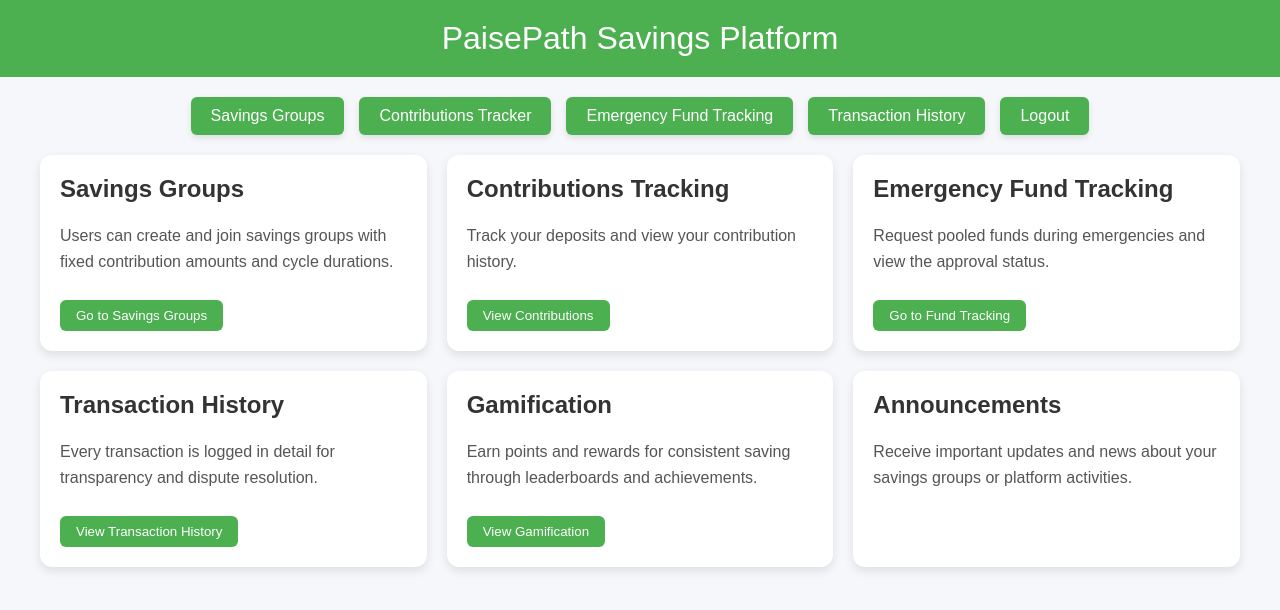
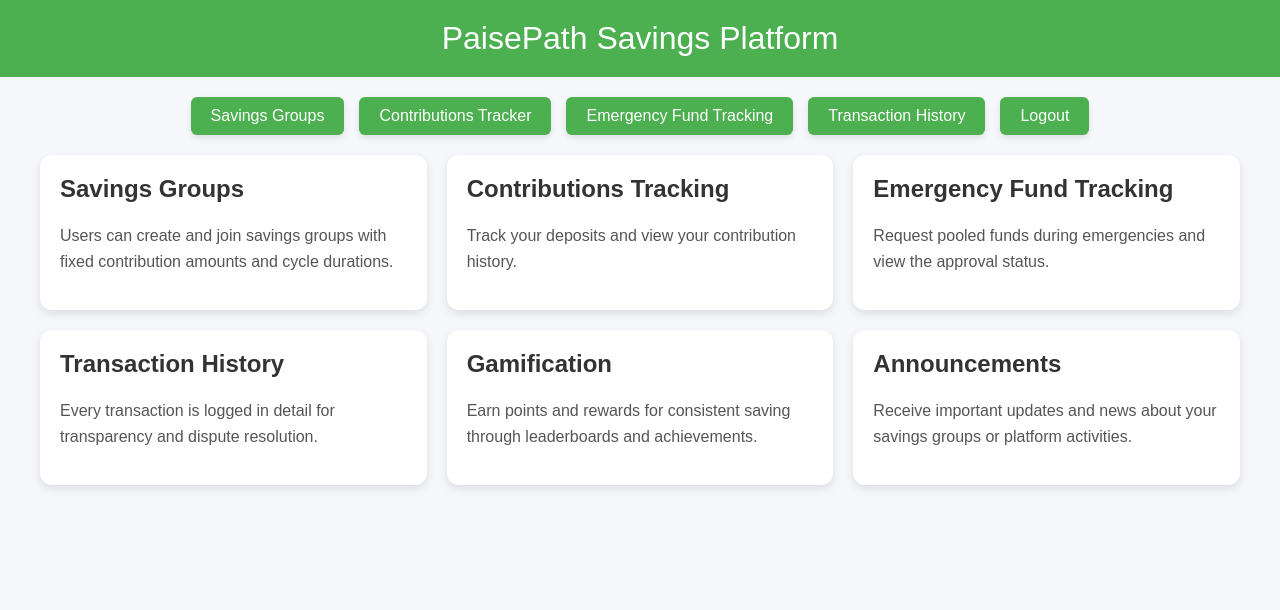
Before and after one commit to annumd/paisepath2, a plain HTML site: page features.html in a window 1280 px wide. Drawn offline with Linux system fonts and the light colour scheme.

Commit message:
Update features.html

```diff
--- a/features.html
+++ b/features.html
@@ -10,6 +10,7 @@
       background: #f5f7fa;
       margin: 0;
     }
+
     header {
       background: #4CAF50;
       color: white;
@@ -17,12 +18,14 @@
       padding: 20px 0;
       font-size: 2em;
     }
+
     .top-buttons {
       display: flex;
       justify-content: center;
       margin: 20px 0;
       gap: 15px;
     }
+
     .top-buttons button {
       padding: 10px 20px;
       background: #4CAF50;
@@ -34,37 +37,52 @@
       box-shadow: 0 3px 6px rgba(0,0,0,0.1);
       transition: background 0.3s ease;
     }
-    .top-buttons button:hover { background: #45a049; }
+
+    .top-buttons button:hover {
+      background: #45a049;
+    }
+
     .container {
       max-width: 1200px;
       margin: 10px auto;
       padding: 0 20px;
     }
+
     .features-grid {
       display: grid;
       grid-template-columns: repeat(auto-fit, minmax(300px, 1fr));
       gap: 20px;
     }
+
+    /* Clickable feature cards */
     .feature-card {
       background: white;
       border-radius: 12px;
       box-shadow: 0 4px 10px rgba(0,0,0,0.1);
       padding: 20px;
-      transition: transform 0.2s ease;
+      transition: all 0.2s ease;
+      cursor: pointer;
+      text-decoration: none;
+      color: inherit;
+      display: block;
     }
-    .feature-card:hover { transform: translateY(-5px); }
-    .feature-card h2 { margin-top: 0; color: #333; font-size: 1.5em; }
-    .feature-card p { color: #555; line-height: 1.6; }
-    .feature-card button {
-      padding: 8px 16px;
-      background: #4CAF50;
-      color: white;
-      border: none;
-      border-radius: 6px;
-      cursor: pointer;
-      margin-top: 10px;
+
+    .feature-card:hover {
+      transform: translateY(-5px);
+      box-shadow: 0 6px 15px rgba(0,0,0,0.15);
+      background: #f0fff4;
     }
-    .feature-card button:hover { background: #45a049; }
+
+    .feature-card h2 {
+      margin-top: 0;
+      color: #333;
+      font-size: 1.5em;
+    }
+
+    .feature-card p {
+      color: #555;
+      line-height: 1.6;
+    }
   </style>
 </head>
 <body>
@@ -82,40 +100,35 @@
 
 <div class="container">
   <div class="features-grid">
-    <div class="feature-card">
+    <a href="savings.html" class="feature-card">
       <h2>Savings Groups</h2>
       <p>Users can create and join savings groups with fixed contribution amounts and cycle durations.</p>
-      <button onclick="location.href='savings.html'">Go to Savings Groups</button>
-    </div>
+    </a>
 
-    <div class="feature-card">
+    <a href="contributions.html" class="feature-card">
       <h2>Contributions Tracking</h2>
       <p>Track your deposits and view your contribution history.</p>
-      <button onclick="location.href='contributions.html'">View Contributions</button>
-    </div>
+    </a>
 
-    <div class="feature-card">
+    <a href="emergency.html" class="feature-card">
       <h2>Emergency Fund Tracking</h2>
       <p>Request pooled funds during emergencies and view the approval status.</p>
-      <button onclick="location.href='emergency.html'">Go to Fund Tracking</button>
-    </div>
+    </a>
 
-    <div class="feature-card">
+    <a href="transaction.html" class="feature-card">
       <h2>Transaction History</h2>
       <p>Every transaction is logged in detail for transparency and dispute resolution.</p>
-      <button onclick="location.href='transaction.html'">View Transaction History</button>
-    </div>
+    </a>
 
-    <div class="feature-card">
+    <a href="gamification.html" class="feature-card">
       <h2>Gamification</h2>
       <p>Earn points and rewards for consistent saving through leaderboards and achievements.</p>
-      <button onclick="location.href='gamification.html'">View Gamification</button>
-    </div>
+    </a>
 
-    <div class="feature-card">
+    <a href="announcements.html" class="feature-card">
       <h2>Announcements</h2>
       <p>Receive important updates and news about your savings groups or platform activities.</p>
-    </div>
+    </a>
   </div>
 </div>
 
```
